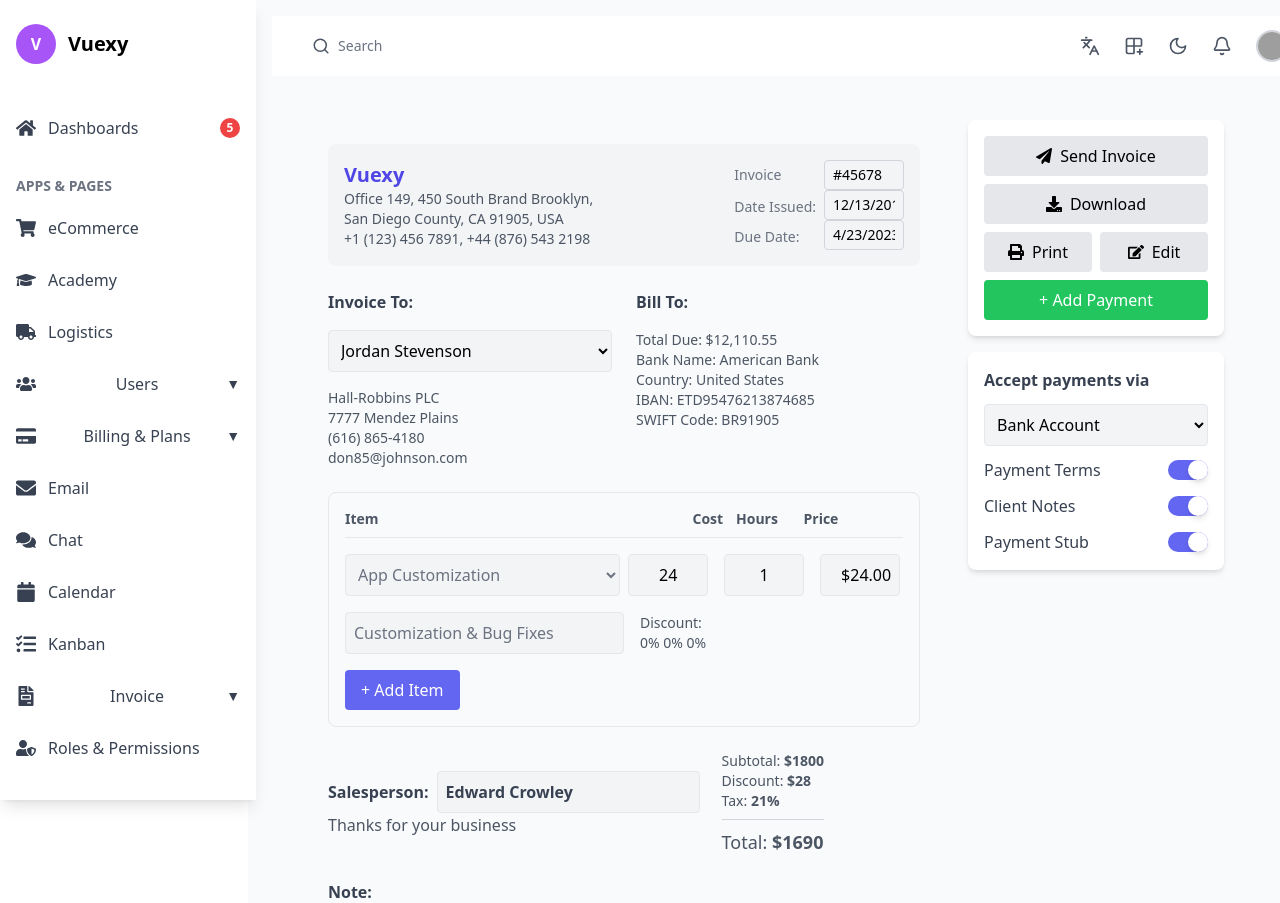
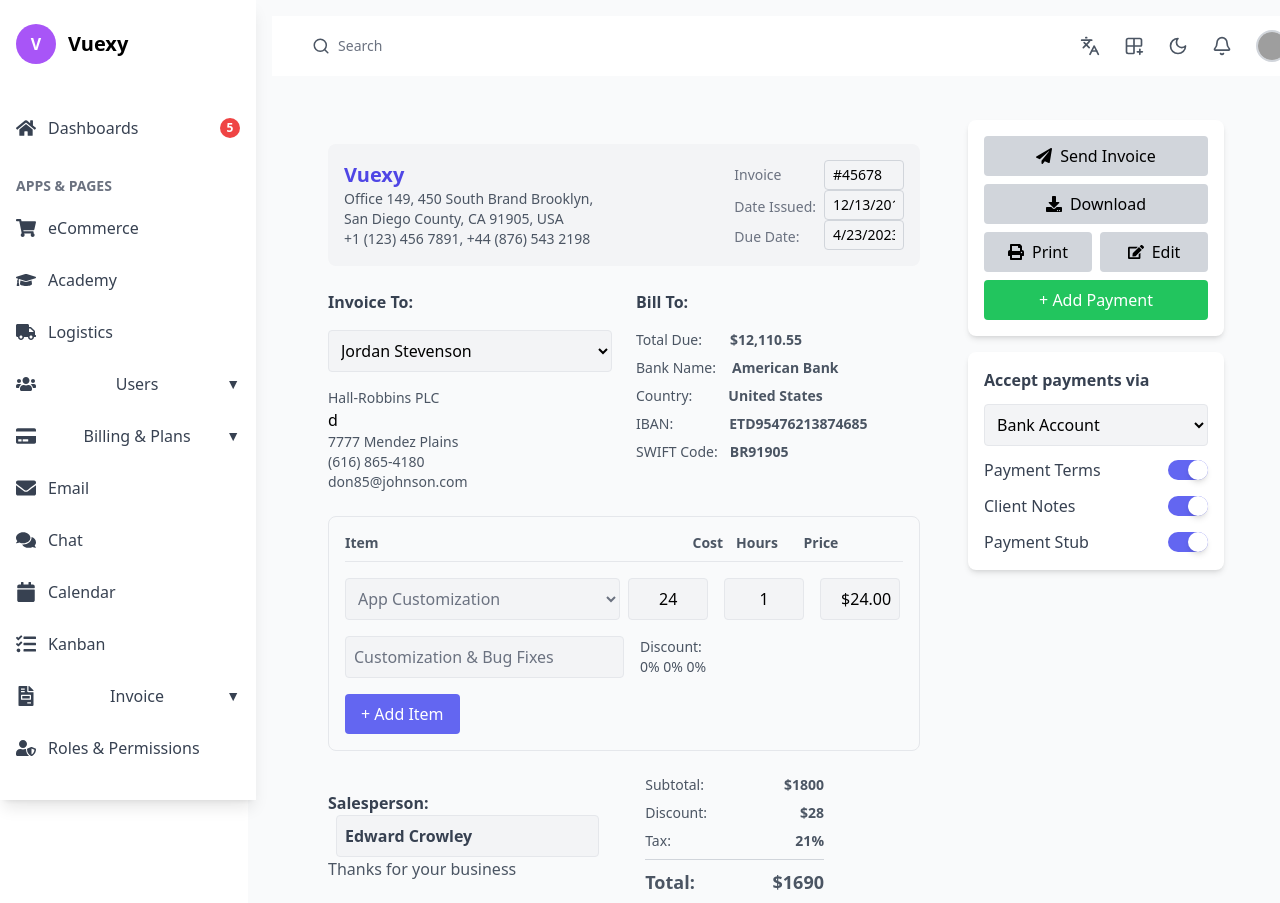
Before and after one commit to xnafi/dashboard, a React (Vite) app: page /invoice-payment in a window 1280 px wide. Shown: the top 903 px of the page. Built offline with nearby package versions, Linux system fonts and the light colour scheme; grey boxes are pictures that could not be loaded.

Commit message:
Invoice payment section dark mode className few changes

```diff
--- a/src/pages/InvoiceList/InvoiceList.tsx
+++ b/src/pages/InvoiceList/InvoiceList.tsx
@@ -37,7 +37,7 @@ export default function InvoiceList() {
   };
 
   return (
-    <div className="p-6 bg-gray-50 mt-20 ml-6 w-full dark:bg-gray-900  dark:text-gray-500">
+    <div className="p-6 bg-gray-50 mt-20 ml-6 w-full dark:bg-gray-900  dark:text-gray-300">
       {/* Top Analytics Cards */}
       <div className="grid grid-cols-4 gap-4 mb-6 bg-white dark:bg-gray-800  dark:text-gray-400">
         <div className="p-4   shadow-md rounded-lg flex items-center justify-between">
--- a/src/pages/InvoiceList/InvoicePayment.tsx
+++ b/src/pages/InvoiceList/InvoicePayment.tsx
@@ -5,30 +5,30 @@ const InvoicePayment = () => {
   const [clientNotes, setClientNotes] = useState(true);
   const [paymentStub, setPaymentStub] = useState(true);
   return (
-    <div className="p-10 bg-gray-50 flex justify-center mt-16 dark:bg-gray-900  dark:text-gray-400 ml-6">
+    <div className="p-10 bg-gray-50 flex justify-center mt-16 dark:bg-gray-900  dark:text-gray-300 ml-6">
       <div className=" w-full rounded-lg p-4 flex gap-6 ">
         {/* Left Side: Invoice Details */}
-        <div className="flex-1 dark:bg-gray-800  dark:text-gray-400 p-6 rounded-lg">
+        <div className="flex-1 dark:bg-gray-800  dark:text-gray-300 p-6 rounded-lg">
           {/* Header */}
-          <div className="bg-gray-100 p-4 rounded-lg flex justify-between items-center dark:bg-gray-800  dark:text-gray-400">
+          <div className="bg-gray-100 p-4 rounded-lg flex justify-between items-center dark:bg-gray-800  dark:text-gray-300">
             <div>
-              <h2 className="text-xl font-bold text-indigo-600 flex items-center gap-2 ">
-                <span className="text-indigo-600">Vuexy</span>
+              <h2 className="text-xl font-bold text-indigo-600 flex items-center gap-2 dark:text-gray-300">
+                <span className="text-indigo-600 dark:text-gray-300">Vuexy</span>
               </h2>
-              <p className="text-gray-600 text-sm">
+              <p className="text-gray-600 text-sm dark:text-gray-300">
                 Office 149, 450 South Brand Brooklyn, <br /> San Diego County, CA 91905, USA
               </p>
-              <p className="text-gray-600 text-sm">+1 (123) 456 7891, +44 (876) 543 2198</p>
+              <p className="text-gray-600 text-sm dark:text-gray-300">+1 (123) 456 7891, +44 (876) 543 2198</p>
             </div>
             <div className="text-right">
-                <div className="flex justify-between items-center gap-2">
+                <div className="flex justify-between items-center gap-2 dark:text-gray-300">
                     <div>
-                    <h3 className="text-sm text-gray-500">Invoice</h3>
+                    <h3 className="text-sm text-gray-500 dark:text-gray-300">Invoice</h3>
                     </div>
                <div>
               <input
                 type="text"
-                className="border border-gray-300 dark:border-gray-500 px-2 py-1 rounded text-sm w-20 bg-gray-100 dark:bg-gray-800  dark:text-gray-400"
+                className="border border-gray-300 dark:border-gray-500 px-2 py-1 rounded text-sm w-20 bg-gray-100 dark:bg-gray-800  dark:text-gray-300"
                 value="#45678"
                 readOnly
               />
@@ -36,12 +36,12 @@ const InvoicePayment = () => {
                 </div>
               <div className="flex justify-between items-center gap-2 ">
                 <div className="">
-              <p className="text-sm text-gray-500 mt-1 ">Date Issued:</p>
+              <p className="text-sm text-gray-500 mt-1 dark:text-gray-300">Date Issued:</p>
                 </div>
                 <div>
               <input
                 type="text"
-                className="border border-gray-300 dark:border-gray-500 px-2 py-1 rounded text-sm w-20 bg-gray-100 dark:bg-gray-800  dark:text-gray-400"
+                className="border border-gray-300 dark:border-gray-500 px-2 py-1 rounded text-sm w-20 bg-gray-100 dark:bg-gray-800  dark:text-gray-300"
                 value="12/13/2013"
                 readOnly
               />
@@ -49,12 +49,12 @@ const InvoicePayment = () => {
               </div>
                 <div className="flex justify-between items-center gap-2">
                <div>
-              <p className="text-sm text-gray-500 mt-1">Due Date:</p>
+              <p className="text-sm text-gray-500 mt-1 dark:text-gray-300">Due Date:</p>
                 </div>
                 <div>
               <input
                 type="text"
-                className="border border-gray-300 dark:border-gray-500 px-2 py-1 rounded text-sm w-20 bg-gray-100 dark:bg-gray-800  dark:text-gray-400"
+                className="border border-gray-300 dark:border-gray-500 px-2 py-1 rounded text-sm w-20 bg-gray-100 dark:bg-gray-800  dark:text-gray-300"
                 value="4/23/2023"
                 readOnly
                 />
@@ -65,56 +65,74 @@ const InvoicePayment = () => {
           </div>
 
           {/* Invoice To & Bill To */}
-          <div className="mt-6 grid grid-cols-2 gap-6">
+          <div className="mt-6 grid grid-cols-2 gap-6 dark:text-gray-300">
             <div>
-              <h4 className="font-semibold text-gray-700 mb-4">Invoice To:</h4>
-              <select className="w-full border dark:border-gray-500 p-2 rounded bg-gray-100 mb-4 dark:bg-gray-800  dark:text-gray-400">
+              <h4 className="font-semibold text-gray-700 mb-4 dark:text-gray-300">Invoice To:</h4>
+              <select className="w-full border dark:border-gray-500 p-2 rounded bg-gray-100 mb-4 dark:bg-gray-800  dark:text-gray-300">
                 <option>Jordan Stevenson</option>
               </select>
-              <p className="text-sm text-gray-600">Hall-Robbins PLC</p>
-              <p className="text-sm text-gray-600">7777 Mendez Plains</p>
-              <p className="text-sm text-gray-600">(616) 865-4180</p>
-              <p className="text-sm text-gray-600">don85@johnson.com</p>
+              <p className="text-sm text-gray-600 dark:text-gray-300">Hall-Robbins PLC</p>d
+              <p className="text-sm text-gray-600 dark:text-gray-300">7777 Mendez Plains</p>
+              <p className="text-sm text-gray-600 dark:text-gray-300">(616) 865-4180</p>
+              <p className="text-sm text-gray-600 dark:text-gray-300">don85@johnson.com</p>
             </div>
             <div>
-              <h4 className="font-semibold text-gray-700 mb-4">Bill To:</h4>
-              <p className="text-sm text-gray-600">Total Due: $12,110.55</p>
-              <p className="text-sm text-gray-600">Bank Name: American Bank</p>
-              <p className="text-sm text-gray-600">Country: United States</p>
-              <p className="text-sm text-gray-600">IBAN: ETD95476213874685</p>
-              <p className="text-sm text-gray-600">SWIFT Code: BR91905</p>
-            </div>
+  <h4 className="font-semibold text-gray-700 mb-4 dark:text-gray-300">Bill To:</h4>
+  <div className="space-y-2">
+    <div className="flex gap-7 justify-items-start text-sm text-gray-600 dark:text-gray-300">
+      <p>Total Due:</p>
+      <strong>$12,110.55</strong>
+    </div>
+    <div className="flex gap-4 text-sm text-gray-600 dark:text-gray-300">
+      <p>Bank Name:</p>
+      <strong>American Bank</strong>
+    </div>
+    <div className="flex gap-9 text-sm text-gray-600 dark:text-gray-300">
+      <p>Country:</p>
+      <strong>United States</strong>
+    </div>
+    <div className="flex gap-14 text-sm text-gray-600 dark:text-gray-300">
+      <p>IBAN:</p>
+      <strong>ETD95476213874685</strong>
+    </div>
+    <div className="flex gap-3 text-sm text-gray-600 dark:text-gray-300">
+      <p>SWIFT Code:</p>
+      <strong>BR91905</strong>
+    </div>
+  </div>
+</div>
+
           </div>
 
           {/* Items Table */}
           <div className="mt-6 border dark:border-gray-500 rounded-lg p-4">
           <div className="grid grid-cols-4 text-gray-600 text-sm font-semibold border-b pb-2">
-            <p className="">Item</p>
-            <p className="ml-52">Cost</p>
-            <p className="ml-28">Hours</p>
-            <p className="ml-10">Price</p>
+            <p className="dark:text-gray-300">Item</p>
+            <p className="ml-52 dark:text-gray-300">Cost</p>
+            <p className="ml-28 dark:text-gray-300">Hours</p>
+            <p className="ml-10 dark:text-gray-300">Price</p>
           </div>
             <div className="flex items-center gap-2 mt-4">
 
 
-              <select className="border dark:border-gray-500 p-2 w-1/2 rounded bg-gray-100 text-gray-500 dark:bg-gray-800  dark:text-gray-400">
+              <select className="border dark:border-gray-500 p-2 w-1/2 rounded bg-gray-100 text-gray-500 dark:bg-gray-800  dark:text-gray-300">
                 <option>App Customization</option>
               </select>
              <div className="w-1/2 flex  items-center gap-4">
 
-              <input type="text" className="border dark:border-gray-500 p-2 w-20 rounded bg-gray-100 text-center dark:bg-gray-800  dark:text-gray-400" value="24" readOnly />
-              <input type="text" className="border dark:border-gray-500 p-2 w-20 rounded bg-gray-100 text-center dark:bg-gray-800  dark:text-gray-400" value="1" readOnly />
-              <input type="text" className="border dark:border-gray-500 p-2 w-20 rounded bg-gray-100 text-right dark:bg-gray-800  dark:text-gray-400" value="$24.00" readOnly />
+              <input type="text" className="border dark:border-gray-500 p-2 w-20 rounded bg-gray-100 text-center dark:bg-gray-800  dark:text-gray-300" value="24" readOnly />
+              <input type="text" className="border dark:border-gray-500 p-2 w-20 rounded bg-gray-100 text-center dark:bg-gray-800  dark:text-gray-300" value="1" readOnly />
+              <input type="text" className="border dark:border-gray-500 p-2 w-20 rounded bg-gray-100 text-right dark:bg-gray-800  dark:text-gray-300" value="$24.00" readOnly />
             </div>
              </div>
             <div className="flex items-center gap-4 mt-2">
             <input
               type="text"
-              className="border dark:border-gray-500 p-2 w-1/2 rounded bg-gray-100 mt-2 text-gray-500 dark:bg-gray-800  dark:text-gray-400"
+              className="border dark:border-gray-500 p-2 w-1/2 rounded bg-gray-100 mt-2 text-gray-500 dark:bg-gray-800  dark:text-gray-300"
               value="Customization & Bug Fixes"
               readOnly
               />
-            <p className="text-sm text-gray-600 mt-2">Discount: <br />0% 0% 0%</p>
+            <p className="text-sm text-gray-600 mt-2 dark:text-gray-300">Discount: <br />0% 0% 0%</p>
               </div>
             <button className="mt-4 bg-indigo-500 text-white px-4 py-2 rounded hover:bg-indigo-600 transition">
               + Add Item
@@ -126,62 +144,75 @@ const InvoicePayment = () => {
             <div className="">
                 <div className="">
 
-              <h4 className="font-semibold text-gray-700">Salesperson:
-              <input type="text" className="border dark:border-gray-500 p-2 rounded bg-gray-100 ml-2 dark:bg-gray-800  dark:text-gray-400" value="Edward Crowley" readOnly /></h4>
+              <h4 className="font-semibold text-gray-700 dark:text-gray-300">Salesperson:
+              <input type="text" className="border dark:border-gray-500 p-2 rounded bg-gray-100 ml-2 dark:bg-gray-800  dark:text-gray-300" value="Edward Crowley" readOnly /></h4>
                 </div>
 
             <div className="">
 
-              <h2 className="text-gray-600">Thanks for your business</h2>
+              <h2 className="text-gray-600 dark:text-gray-300">Thanks for your business</h2>
             </div>
             </div>
 
 
-            <div className="mr-24">
-              <p className="text-sm text-gray-600">Subtotal: <strong className="text-end">$1800</strong></p>
-              <p className="text-sm text-gray-600 ">Discount: <strong className="text-end">$28</strong></p>
-              <p className="text-sm text-gray-600 ">Tax: <strong className="text-end">21%</strong></p>
-              {/* Border added here */}
-              <hr className="border-gray-300 my-2" />
-              <p className="text-lg text-gray-600  text-start">Total: <strong className="text-end">$1690</strong></p>
-            </div>
+            <div className="mr-24 space-y-2">
+  <div className="flex justify-between text-sm text-gray-600 dark:text-gray-300 gap-20">
+    <p>Subtotal:</p>
+    <strong>$1800</strong>
+  </div>
+  <div className="flex justify-between text-sm text-gray-600 dark:text-gray-300">
+    <p>Discount:</p>
+    <strong>$28</strong>
+  </div>
+  <div className="flex justify-between text-sm text-gray-600 dark:text-gray-300">
+    <p>Tax:</p>
+    <strong>21%</strong>
+  </div>
+  {/* Border added here */}
+  <hr className="border-gray-300 my-2" />
+  <div className="flex justify-between text-lg text-gray-600 dark:text-gray-300 font-semibold">
+    <p>Total:</p>
+    <strong>$1690</strong>
+  </div>
+</div>
+
           </div>
 
           {/* Note */}
           <div className="mt-6">
-            <h4 className="font-semibold text-gray-700">Note:</h4>
+            <h4 className="font-semibold text-gray-700 dark:text-gray-300">Note:</h4>
             <textarea
-              className="w-full border dark:border-gray-500 p-2 rounded bg-gray-100 dark:bg-gray-800  dark:text-gray-400"
+              className="w-full border dark:border-gray-500 p-2 rounded bg-gray-100 dark:bg-gray-800  dark:text-gray-300"
               readOnly
               value="It was a pleasure working with you and your team. We hope you will keep us in mind for future freelance projects. Thank You!"
             ></textarea>
           </div>
           {/* Footer */}
-      <div className="text-sm text-gray-600 mt-6 text-start ">
+      <div className="text-sm text-gray-600 mt-6 text-start dark:text-gray-300">
         © 2024, Made with ❤️ by PIXINVENT
       </div>
         </div>
 
 
         {/* Right Side: Actions Panel */}
-        <div className="w-64 dark:bg-gray-900  dark:text-gray-400 ">
-           <div className="bg-white shadow-md rounded-lg p-4 dark:bg-gray-800  dark:text-gray-400">
+        <div className="w-64 dark:bg-gray-900  dark:text-gray-300 ">
+           <div className="bg-white shadow-md rounded-lg p-4 dark:bg-gray-800  dark:text-gray-300">
               {/* Send Invoice Button */}
-              <button className="w-full flex items-center justify-center gap-2 bg-gray-200 dark:bg-gray-700  dark:text-gray-400 text-black px-4 py-2 rounded mb-2 transition duration-300 hover:bg-indigo-500 dark:hover:bg-indigo-500 hover:scale-105">
+              <button className="w-full flex items-center justify-center gap-2 bg-gray-300 dark:bg-gray-700  dark:text-gray-300 text-black px-4 py-2 rounded mb-2 transition duration-300 hover:bg-indigo-500 dark:hover:bg-indigo-500 hover:scale-105">
                 <FaPaperPlane /> Send Invoice
               </button>
 
               {/* Download Button */}
-              <button className="w-full flex items-center justify-center gap-2 bg-gray-200 dark:bg-gray-700  dark:text-gray-400 px-4 py-2 rounded mb-2 transition duration-300  hover:bg-indigo-500 dark:hover:bg-indigo-500 hover:scale-105">
+              <button className="w-full flex items-center justify-center gap-2 bg-gray-300 dark:bg-gray-700  dark:text-gray-300 px-4 py-2 rounded mb-2 transition duration-300  hover:bg-indigo-500 dark:hover:bg-indigo-500 hover:scale-105">
                 <FaDownload /> Download
               </button>
 
               {/* Print & Edit Buttons - Side by Side */}
               <div className="flex flex-row gap-2">
-                <button className="w-full flex items-center justify-center gap-2 bg-gray-200 dark:bg-gray-700  dark:text-gray-400 px-4 py-2 rounded mb-2 transition duration-300 hover:bg-indigo-500 dark:hover:bg-indigo-500 hover:scale-105">
+                <button className="w-full flex items-center justify-center gap-2 bg-gray-300 dark:bg-gray-700  dark:text-gray-300 px-4 py-2 rounded mb-2 transition duration-300 hover:bg-indigo-500 dark:hover:bg-indigo-500 hover:scale-105">
                   <FaPrint /> Print
                 </button>
-                <button className="w-full flex items-center justify-center gap-2 bg-gray-200 dark:bg-gray-700  dark:text-gray-400 px-4 py-2 rounded mb-2 transition duration-300 hover:bg-indigo-500 dark:hover:bg-indigo-500 hover:scale-105">
+                <button className="w-full flex items-center justify-center gap-2 bg-gray-300 dark:bg-gray-700  dark:text-gray-300 px-4 py-2 rounded mb-2 transition duration-300 hover:bg-indigo-500 dark:hover:bg-indigo-500 hover:scale-105">
                   <FaEdit /> Edit
                 </button>
               </div>
@@ -193,11 +224,11 @@ const InvoicePayment = () => {
             </div>
 
           {/* Payment Options */}
-          <div className="mt-4 bg-white shadow-md rounded-lg p-4 dark:bg-gray-900  dark:text-gray-400">
-  <h4 className="text-gray-700 font-semibold mb-3">Accept payments via</h4>
+          <div className="mt-4 bg-white shadow-md rounded-lg p-4 dark:bg-gray-900  dark:text-gray-300">
+  <h4 className="text-gray-700 font-semibold mb-3 dark:text-gray-300">Accept payments via</h4>
 
   {/* Payment Method Dropdown */}
-  <select className="w-full border dark:border-gray-500 p-2 rounded bg-gray-100 dark:bg-gray-900  dark:text-gray-400 focus:outline-none focus:ring-2 focus:ring-indigo-500">
+  <select className="w-full border dark:border-gray-500 p-2 rounded bg-gray-100 dark:bg-gray-900  dark:text-gray-300 focus:outline-none focus:ring-2 focus:ring-indigo-500">
     <option>Bank Account</option>
     <option>Bkash</option>
     <option>Rocket</option>
@@ -207,7 +238,7 @@ const InvoicePayment = () => {
    {/* Payment Options with Toggles */}
    <div className="flex flex-col mt-3 space-y-3">
         {/* Payment Terms Toggle */}
-        <label className="flex items-center justify-between text-gray-700 font-medium cursor-pointer">
+        <label className="flex items-center justify-between text-gray-700 font-medium cursor-pointer dark:text-gray-300">
           Payment Terms
           <div
             className={`relative w-10 h-5 rounded-full transition duration-300 ${
@@ -224,7 +255,7 @@ const InvoicePayment = () => {
         </label>
 
         {/* Client Notes Toggle */}
-        <label className="flex items-center justify-between text-gray-700 font-medium cursor-pointer">
+        <label className="flex items-center justify-between text-gray-700 font-medium cursor-pointer dark:text-gray-300">
           Client Notes
           <div
             className={`relative w-10 h-5 rounded-full transition duration-300 ${
@@ -241,7 +272,7 @@ const InvoicePayment = () => {
         </label>
 
         {/* Payment Stub Toggle */}
-        <label className="flex items-center justify-between text-gray-700 font-medium cursor-pointer">
+        <label className="flex items-center justify-between text-gray-700 font-medium cursor-pointer dark:text-gray-300">
           Payment Stub
           <div
             className={`relative w-10 h-5 rounded-full transition duration-300 ${
```
